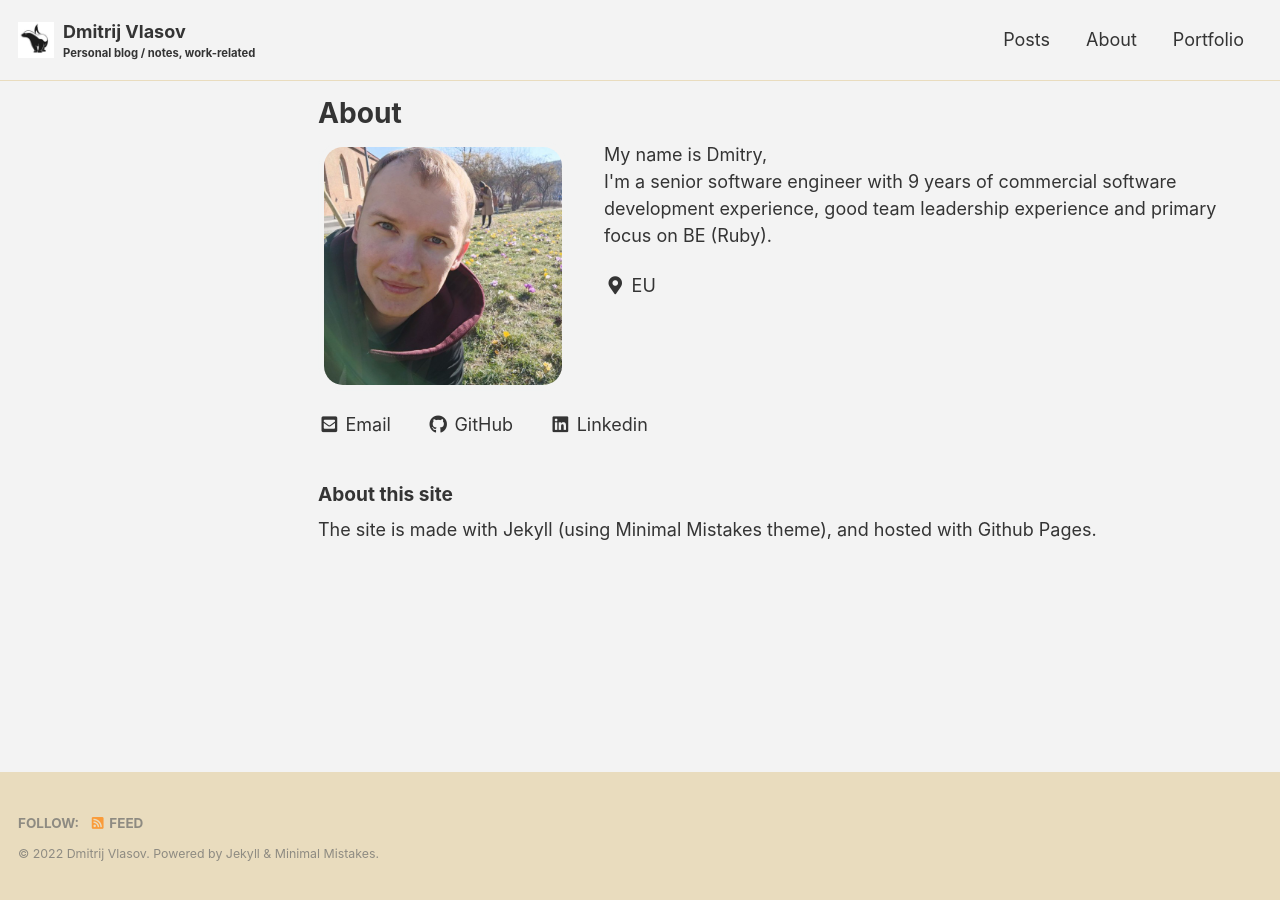
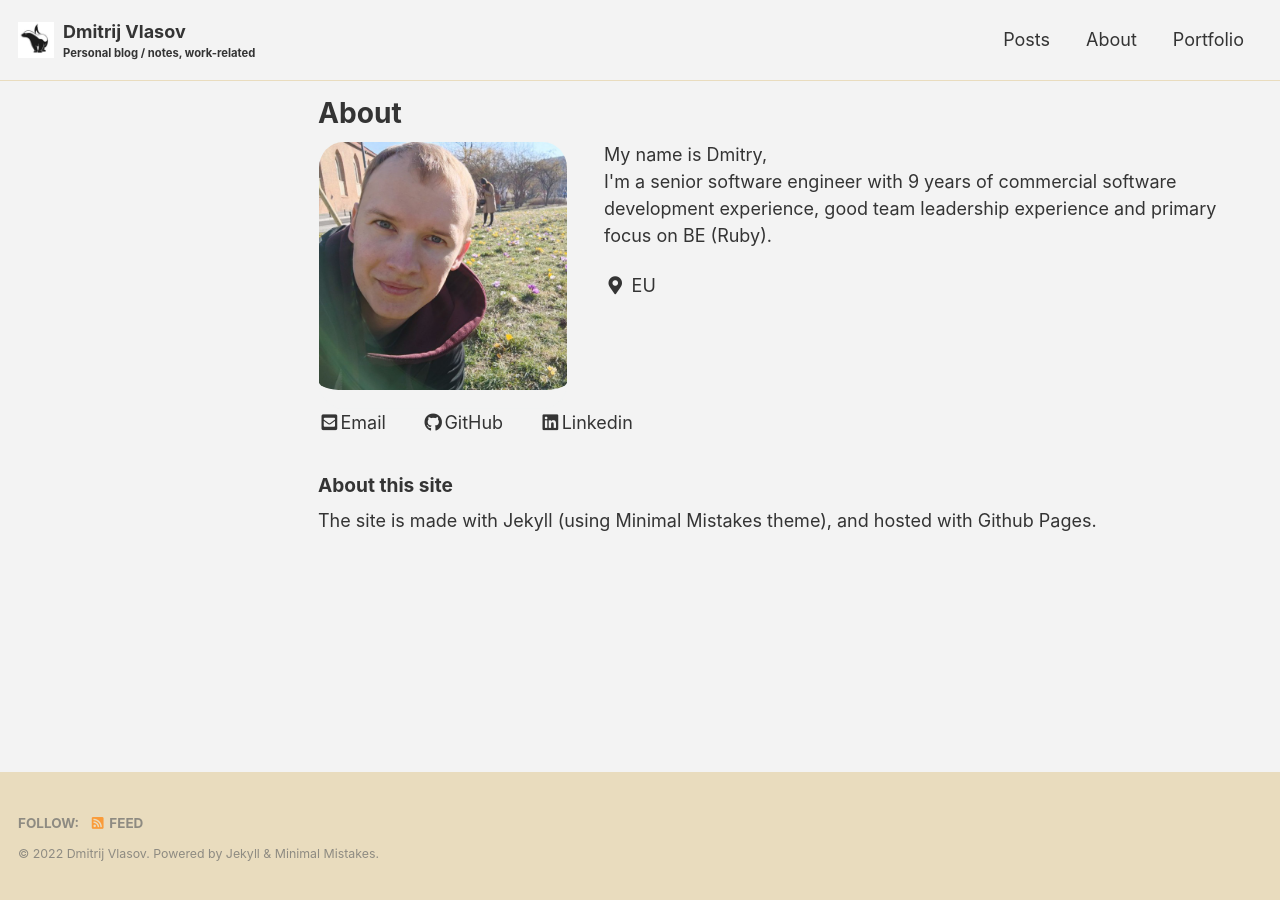
Before and after one commit to BrVer/brver.github.io, a Jekyll site: the page built from about.md, in a window 1280 px wide. Built offline with Jekyll 4.4.1, drawn with Linux system fonts in a browser that asks for light colours; cached includes are drawn as plain includes.

Commit message:
fixed styles in 'About me'

```diff
--- a/_includes/about-me.html
+++ b/_includes/about-me.html
@@ -11,7 +11,7 @@
     </div>
 
     <div class="author__urls-wrapper">
-        <div  class="author__urls">
+        <div class="social_links">
             {% if author.email %}
             <a href="mailto:{{ author.email }}" rel="me" class="u-email"><meta itemprop="email" content="{{ author.email }}" /><i class="fas fa-fw fa-envelope-square" aria-hidden="true"></i><span class="label">{{ site.data.ui-text[site.locale].email_label | default: "Email" }}</span></a>
             {% endif %}
--- a/_sass/custom.scss
+++ b/_sass/custom.scss
@@ -1,3 +1,6 @@
+@import "minimal-mistakes/variables";
+@import "minimal-mistakes/vendor/breakpoint/breakpoint";
+
 .company-logo {
   padding-right: 5px;
   width: 40px;
@@ -6,25 +9,31 @@
 .about-me {
   .about-columns {
     display: flex;
+    flex-wrap: wrap
   }
 
   .avatar {
     display: block;
-    padding: 5px;
+    padding-bottom: 1em;
     border: 1px solid #f2f3f3;
     max-width: 250px;
     border-radius: 10%;
+    margin-right: 2em;
   }
 
   .bio {
-    padding: 0 2em;
+    width: 100%;
+    @include breakpoint($small) {
+      width: 65%;
+    }
+    padding-bottom: 1em;
   }
 
-  .author__urls {
+  .social_links {
     display: flex;
-    padding-top: 1em;
 
     a {
+      text-decoration: none;
       padding-right: 2em;
     }
   }
```
